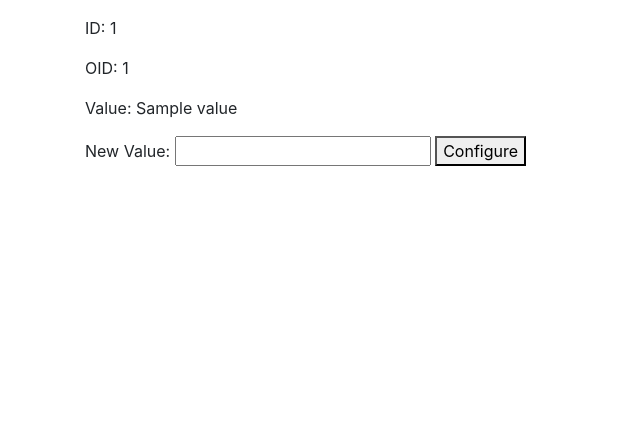
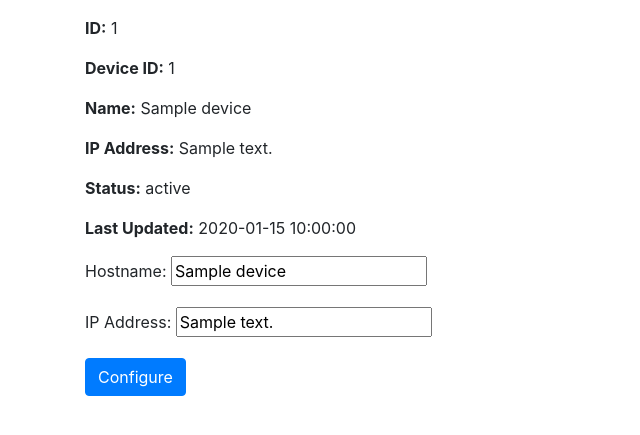
Before and after one commit to Lauryn05/VNH-py, a Flask app: template templates/device_details.html in a window 1280 px wide. Shown: the part 128-563 px from the top of the page, without its empty margins (0-640 px from the left). Run offline with Flask 2, Linux system fonts and the light colour scheme; the template is opened without the code that fills it: most values are stand-ins (such as "Sample title", 1, 10 or a date in 2020); some libraries are stand-ins or nearby versions.

Commit message:
templates commit 2

```diff
--- a/templates/device_details.html
+++ b/templates/device_details.html
@@ -16,15 +16,52 @@
             </ul>
         </nav>
         <div>
-            <p>ID: {{ device._id }}</p>
-            <p>OID: {{ device.oid }}</p>
-            <p>Value: {{ device.value }}</p>
-            <form action="/configure_device/{{ device._id }}" method="post">
-                <label for="value">New Value:</label>
-                <input type="text" id="value" name="value">
-                <button type="submit">Configure</button>
+            <p><strong>ID:</strong> {{ device._id }}</p>
+            <p><strong>Device ID:</strong> {{ device.device_id }}</p>
+            <p><strong>Name:</strong> {{ device.name }}</p>
+            <p><strong>IP Address:</strong> {{ device.ip_address }}</p>
+            <p><strong>Status:</strong> {{ device.status }}</p>
+            <p><strong>Last Updated:</strong> {{ device.last_updated }}</p>
+            <form id="configure-form">
+                <div class="form-group">
+                    <label for="hostname">Hostname:</label>
+                    <input type="text" id="hostname" name="hostname" value="{{ device.hostname }}">
+                </div>
+                <div class="form-group">
+                    <label for="ip_address">IP Address:</label>
+                    <input type="text" id="ip_address" name="ip_address" value="{{ device.ip_address }}">
+                </div>
+                <button type="submit" class="btn btn-primary">Configure</button>
             </form>
         </div>
     </div>
+
+    <script>
+        document.getElementById('configure-form').addEventListener('submit', function(event) {
+            event.preventDefault();
+
+            const data = {
+                hostname: document.getElementById('hostname').value,
+                ip_address: document.getElementById('ip_address').value
+            };
+
+            fetch(`/configure_device/{{ device._id }}`, {
+                method: 'POST',
+                headers: {
+                    'Content-Type': 'application/json'
+                },
+                body: JSON.stringify(data)
+            })
+            .then(response => response.json())
+            .then(data => {
+                console.log('Success:', data);
+                alert('Configuration updated successfully');
+            })
+            .catch((error) => {
+                console.error('Error:', error);
+                alert('Error updating configuration');
+            });
+        });
+    </script>
 </body>
 </html>
```
Also changed, not shown: templates/devices.html (+8 -4 lines).
